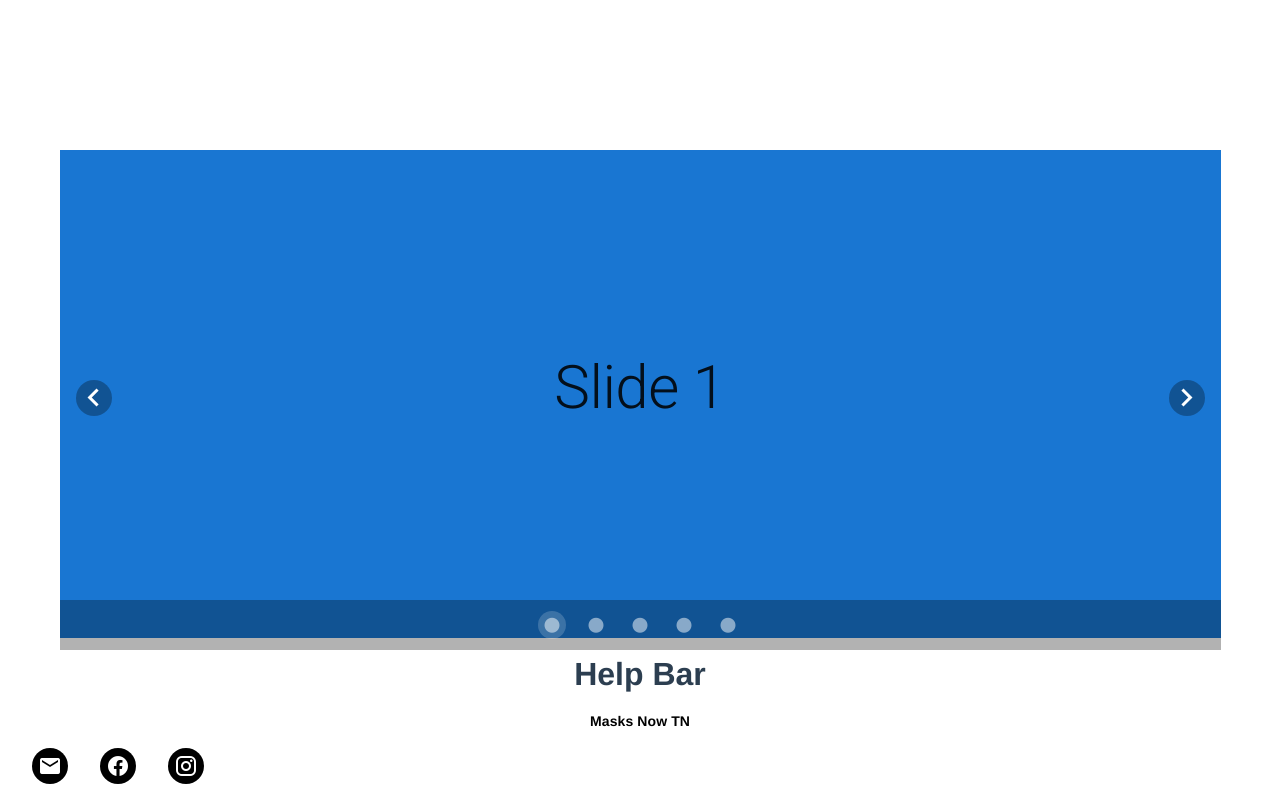
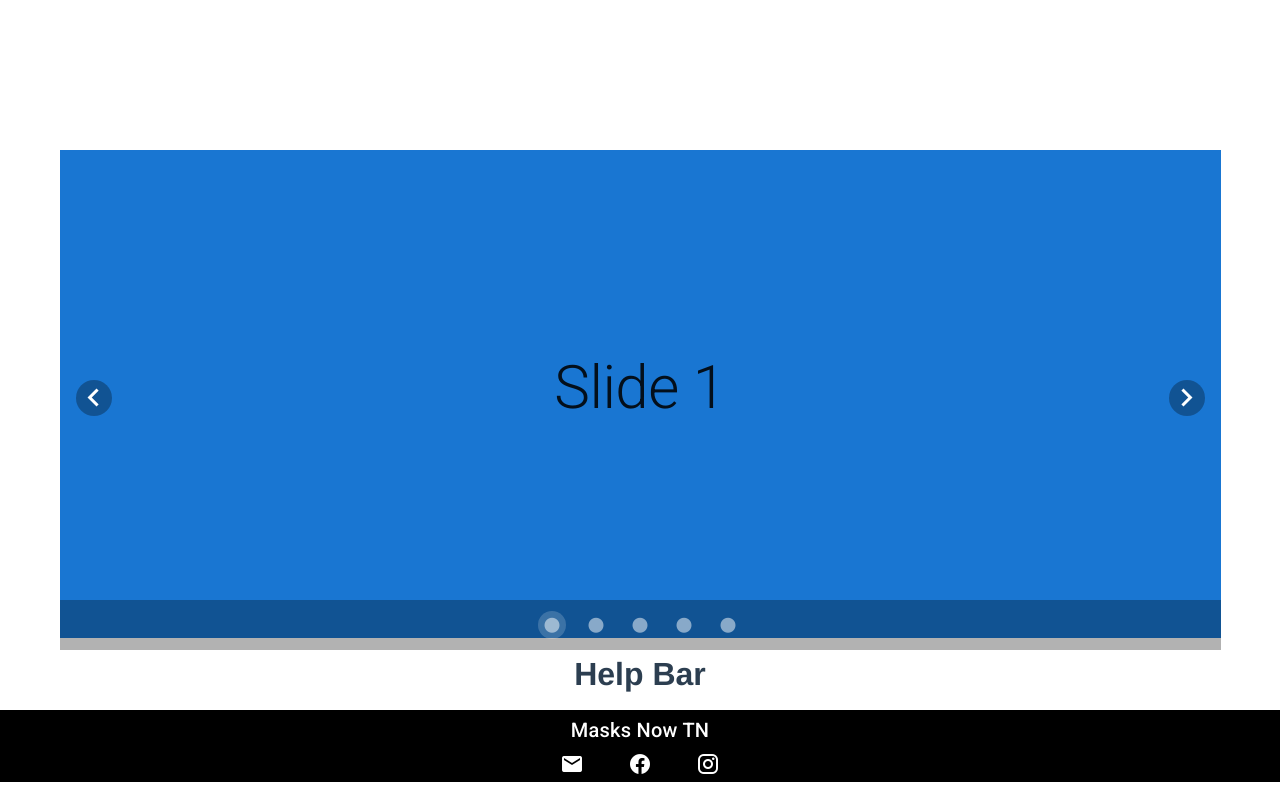
Before and after one commit to tannerb9/MasksNowTN-New, a Vue app: page / in a window 1280 px wide. Shown: the part 639-1439 px from the top of the page. Built offline with nearby package versions, Linux system fonts and the light colour scheme.

Commit message:
style: centered the icons and text of footer and changed the color to black with white icons and text. should update colors once site's overall style is finalized

```diff
--- a/src/components/Contact.vue
+++ b/src/components/Contact.vue
@@ -1,10 +1,12 @@
 <template>
   <v-footer padless>
     <v-card class="flex" flat tile>
-      <v-card-text class="py-0 black--text text-center">
-        <strong>Masks Now TN</strong>
+      <v-card-text
+        class="pt-1 pb-0 text-h6 black white--text text-center"
+      >
+        Masks Now TN
       </v-card-text>
-      <v-card-title>
+      <v-card-text class="d-flex py-0 justify-center black">
         <v-btn
           v-for="icon in icons"
           :key="icon"
@@ -17,7 +19,7 @@
             {{ icon }}
           </v-icon>
         </v-btn>
-      </v-card-title>
+      </v-card-text>
     </v-card>
   </v-footer>
 </template>
```
